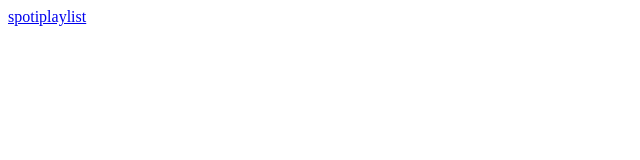
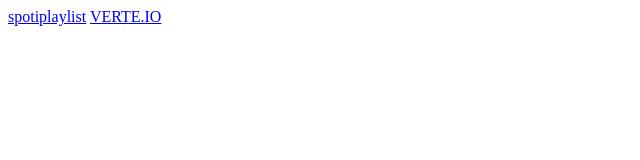
Before and after one commit to xaamus/xaamus.github.io, a plain HTML site: page index.html in a window 1280 px wide. Shown: the whole page, without its empty margins (0-640 px from the left). Drawn offline with Linux system fonts and the light colour scheme.

Commit message:
add verte.io link

```diff
--- a/index.html
+++ b/index.html
@@ -8,5 +8,6 @@
     </head>
     <body>
         <a href="https://xaamus.github.io/spotiplaylist">spotiplaylist</a>
+        <a href="https://xaamus.github.io/VERTE.IO">VERTE.IO</a>
     </body>
 </html>
```
